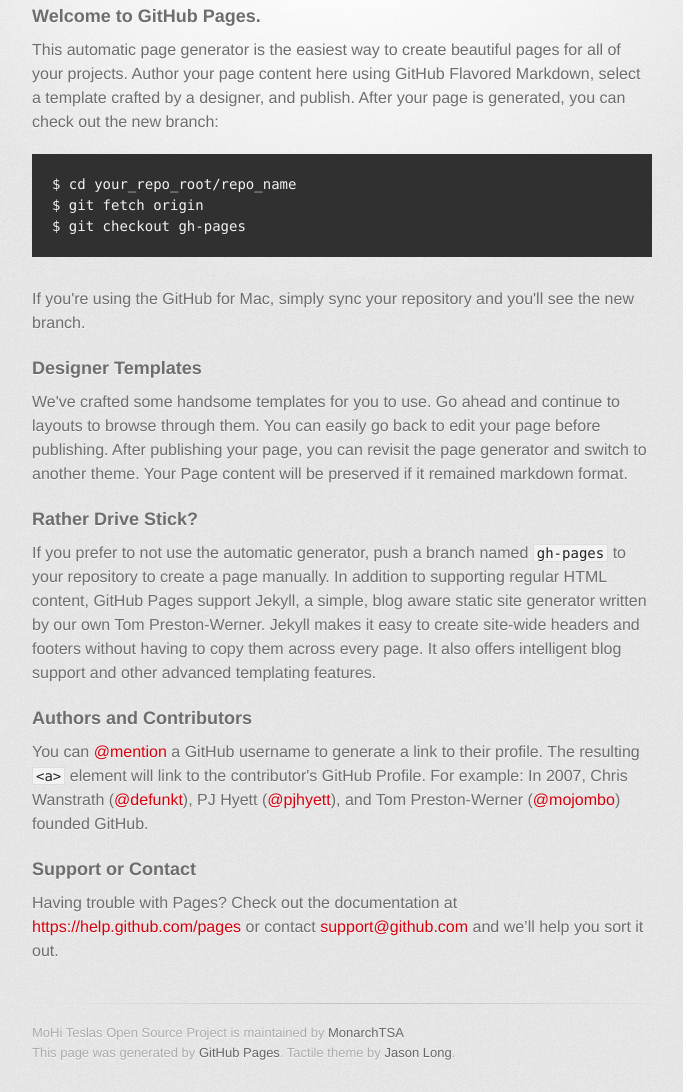
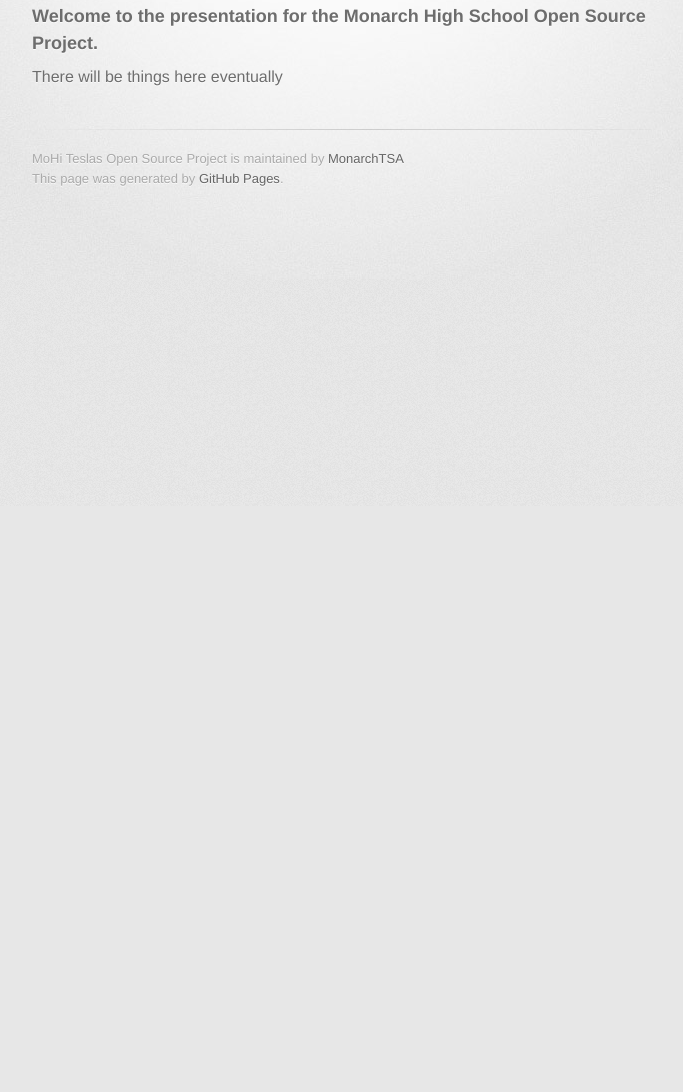
Before and after one commit to MonarchTSA/OpenSourceProject2015, a plain HTML site: page index.html in a window 1280 px wide. Shown: the part 294-1386 px from the top of the page, without its empty margins (298-981 px from the left). After the commit the page ends 800 px from the top, so only its background shows below. Drawn offline with Linux system fonts and the light colour scheme; a web font is replaced by a local one.

Commit message:
Update index.html

```diff
--- a/index.html
+++ b/index.html
@@ -10,7 +10,7 @@
     <!--[if lt IE 9]>
     <script src="//html5shiv.googlecode.com/svn/trunk/html5.js"></script>
     <![endif]-->
-    <title>MoHi Teslas Open Source Project by MonarchTSA</title>
+    <title>MoHi Teslas Open Source by MonarchTSA</title>
   </head>
 
   <body>
@@ -32,41 +32,12 @@
 
         <section id="main_content">
           <h3>
-<a id="welcome-to-github-pages" class="anchor" href="#welcome-to-github-pages" aria-hidden="true"><span class="octicon octicon-link"></span></a>Welcome to GitHub Pages.</h3>
+<a id="welcome-to-github-pages" class="anchor" href="#welcome-to-github-pages" aria-hidden="true"><span class="octicon octicon-link"></span></a>Welcome to the presentation for the Monarch High School Open Source Project.</h3>
 
-<p>This automatic page generator is the easiest way to create beautiful pages for all of your projects. Author your page content here using GitHub Flavored Markdown, select a template crafted by a designer, and publish. After your page is generated, you can check out the new branch:</p>
-
-<pre><code>$ cd your_repo_root/repo_name
-$ git fetch origin
-$ git checkout gh-pages
-</code></pre>
-
-<p>If you're using the GitHub for Mac, simply sync your repository and you'll see the new branch.</p>
-
-<h3>
-<a id="designer-templates" class="anchor" href="#designer-templates" aria-hidden="true"><span class="octicon octicon-link"></span></a>Designer Templates</h3>
-
-<p>We've crafted some handsome templates for you to use. Go ahead and continue to layouts to browse through them. You can easily go back to edit your page before publishing. After publishing your page, you can revisit the page generator and switch to another theme. Your Page content will be preserved if it remained markdown format.</p>
-
-<h3>
-<a id="rather-drive-stick" class="anchor" href="#rather-drive-stick" aria-hidden="true"><span class="octicon octicon-link"></span></a>Rather Drive Stick?</h3>
-
-<p>If you prefer to not use the automatic generator, push a branch named <code>gh-pages</code> to your repository to create a page manually. In addition to supporting regular HTML content, GitHub Pages support Jekyll, a simple, blog aware static site generator written by our own Tom Preston-Werner. Jekyll makes it easy to create site-wide headers and footers without having to copy them across every page. It also offers intelligent blog support and other advanced templating features.</p>
-
-<h3>
-<a id="authors-and-contributors" class="anchor" href="#authors-and-contributors" aria-hidden="true"><span class="octicon octicon-link"></span></a>Authors and Contributors</h3>
-
-<p>You can <a href="https://github.com/blog/821" class="user-mention">@mention</a> a GitHub username to generate a link to their profile. The resulting <code>&lt;a&gt;</code> element will link to the contributor's GitHub Profile. For example: In 2007, Chris Wanstrath (<a href="https://github.com/defunkt" class="user-mention">@defunkt</a>), PJ Hyett (<a href="https://github.com/pjhyett" class="user-mention">@pjhyett</a>), and Tom Preston-Werner (<a href="https://github.com/mojombo" class="user-mention">@mojombo</a>) founded GitHub.</p>
-
-<h3>
-<a id="support-or-contact" class="anchor" href="#support-or-contact" aria-hidden="true"><span class="octicon octicon-link"></span></a>Support or Contact</h3>
-
-<p>Having trouble with Pages? Check out the documentation at <a href="https://help.github.com/pages">https://help.github.com/pages</a> or contact <a href="mailto:support@github.com">support@github.com</a> and we’ll help you sort it out.</p>
-        </section>
-
+<p>There will be things here eventually</p>
         <footer>
           MoHi Teslas Open Source Project is maintained by <a href="https://github.com/MonarchTSA">MonarchTSA</a><br>
-          This page was generated by <a href="http://pages.github.com">GitHub Pages</a>. Tactile theme by <a href="https://twitter.com/jasonlong">Jason Long</a>.
+          This page was generated by <a href="http://pages.github.com">GitHub Pages</a>.
         </footer>
 
 
```
